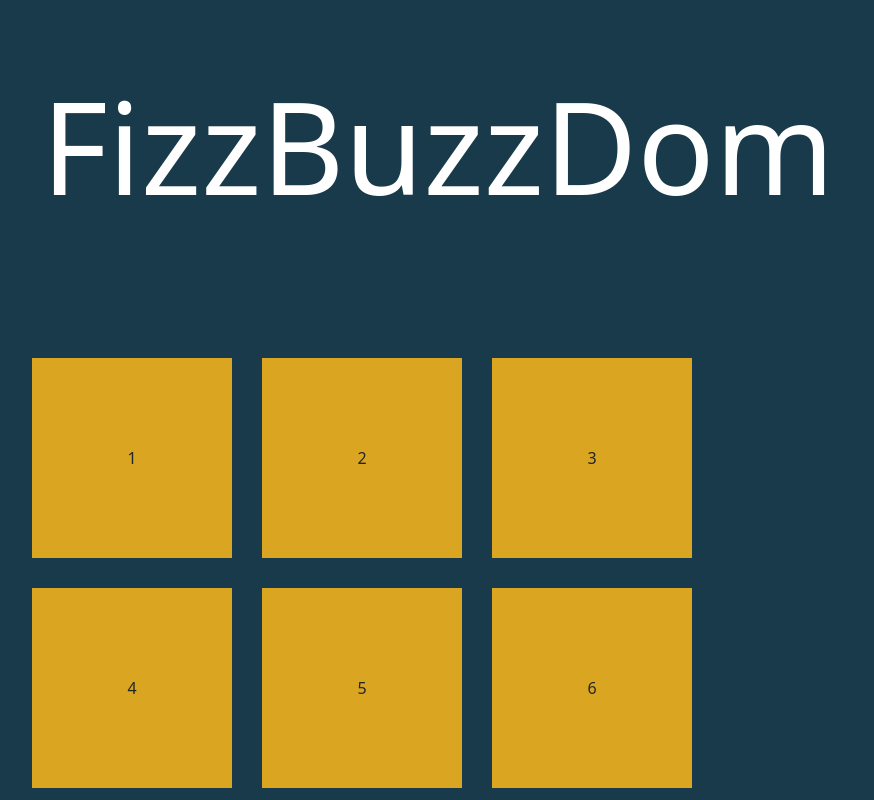
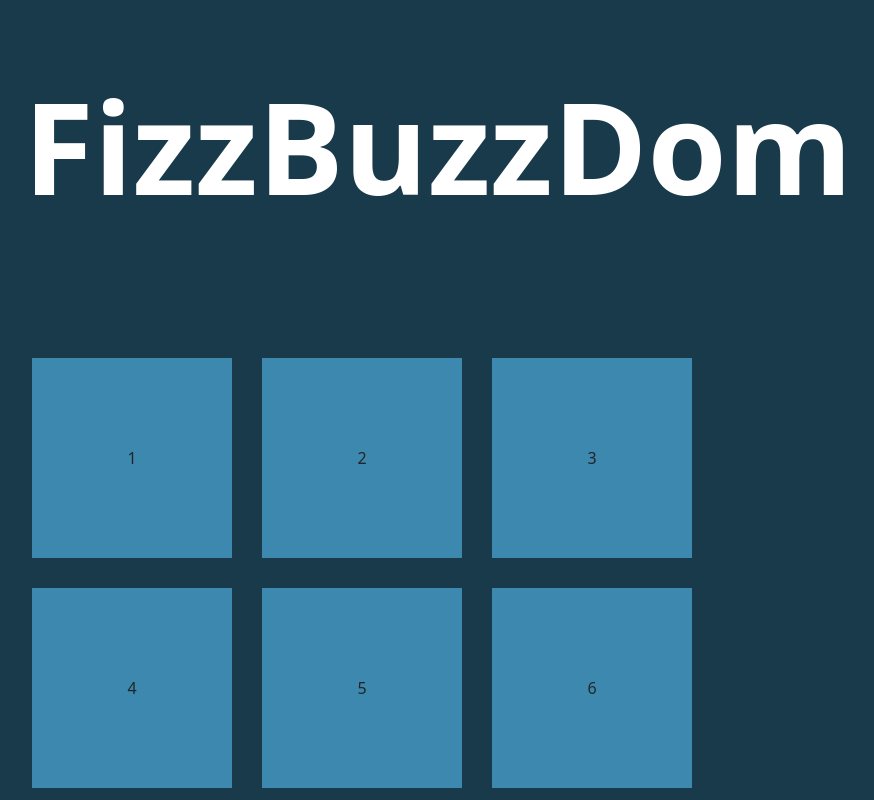
Before and after one commit to MrGaggio/js-fizzbuzzdom, a plain HTML site: page index.html in a window 1280 px wide. Shown: the top 800 px of the page, without its empty margins (202-1076 px from the left). Drawn offline with nearby package versions, Linux system fonts and the light colour scheme.

Commit message:
finisco + tardi

```diff
--- a/assets/css/style.css
+++ b/assets/css/style.css
@@ -13,6 +13,7 @@ p{
     text-align: center;
     font-size: 8rem;
     color: white;
+    font-weight: 700;
 
 }
 
@@ -34,5 +35,5 @@ ul {
     line-height: 200px;
     height: 200px;
     width: 200px;
-    background-color: goldenrod;
+    background-color: #3d88ae;
 }
```
